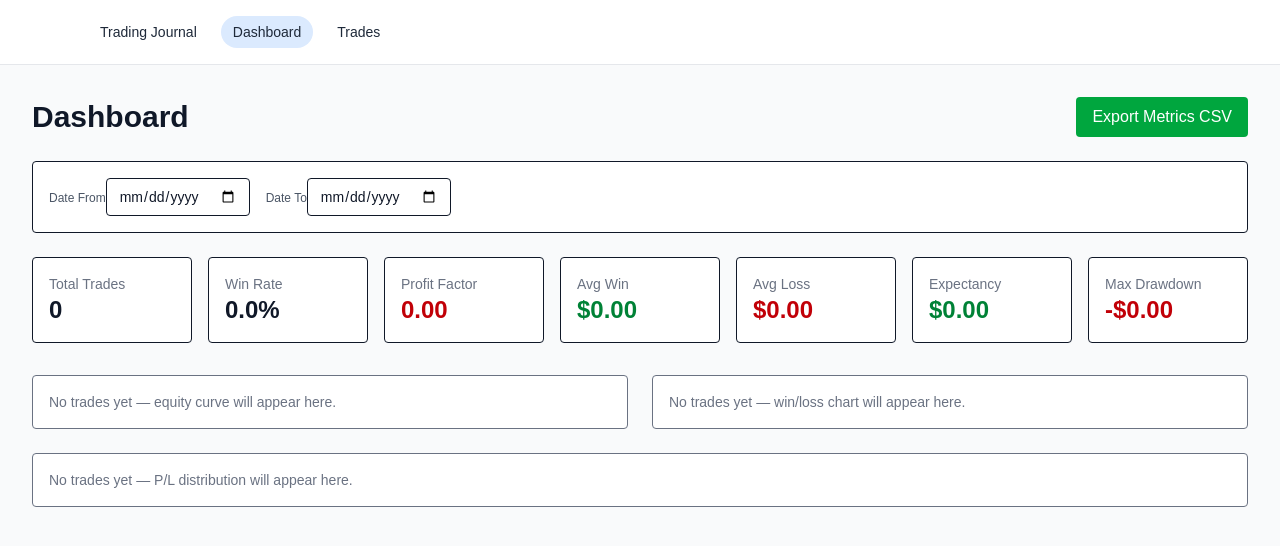
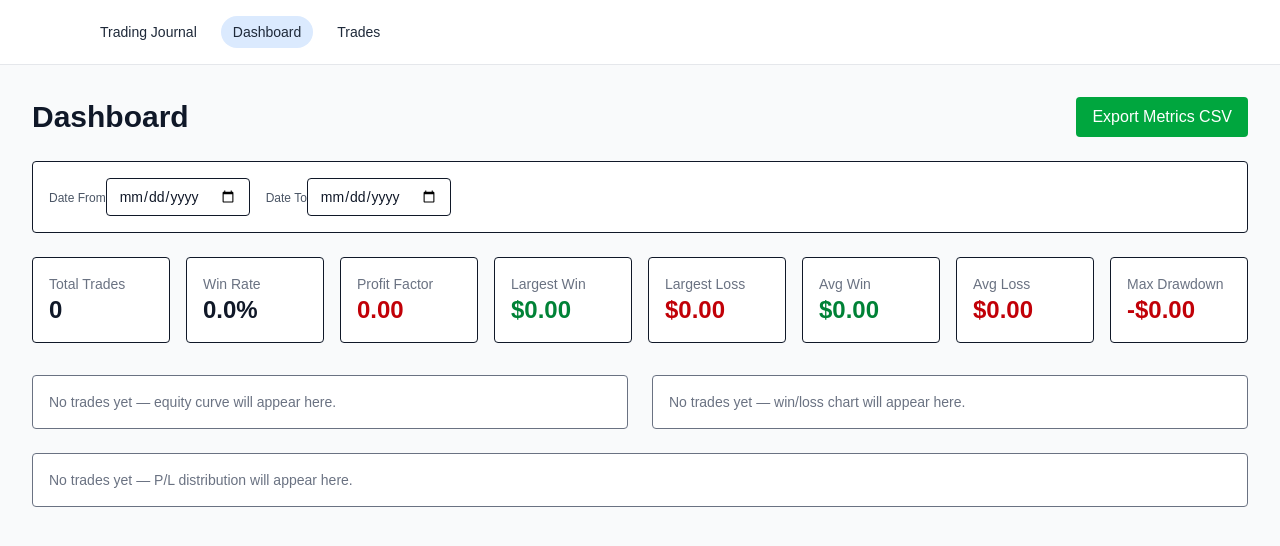
Before and after one commit to jorgemancipe/trading-journal, a Next.js app: page /dashboard in a window 1280 px wide. Shown: the top 546 px of the page. Built offline with nearby package versions, Linux system fonts and the light colour scheme.

Commit message:
Refactor metrics calculations and exports

```diff
--- a/app/dashboard/page.tsx
+++ b/app/dashboard/page.tsx
@@ -91,9 +91,7 @@ export default function DashboardPage() {
       totalTrades === 0 ? 0 : (wins.length / totalTrades) * 100;
 
     const avgWin =
-      wins.length === 0
-        ? 0
-        : grossProfit / wins.length;
+      wins.length === 0 ? 0 : grossProfit / wins.length;
 
     const avgLoss =
       losses.length === 0
@@ -105,6 +103,14 @@ export default function DashboardPage() {
         ? 0
         : (winRate / 100) * avgWin +
           ((100 - winRate) / 100) * avgLoss;
+
+    const largestWin =
+      wins.length === 0 ? 0 : Math.max(...wins.map((t) => t.profit));
+
+    const largestLoss =
+      losses.length === 0
+        ? 0
+        : Math.min(...losses.map((t) => t.profit));
 
     const maxDrawdown = calculateMaxDrawdown(filteredTrades);
     const filteredPL = filteredTrades.reduce(
@@ -118,13 +124,15 @@ export default function DashboardPage() {
       avgWin,
       avgLoss,
       expectancy,
+      profitFactor,
+      largestWin,
+      largestLoss,
       maxDrawdown,
-      profitFactor,
       filteredPL,
     };
   }, [filteredTrades]);
 
-  /* ================= EXPORTS ================= */
+  /* ================= EXPORT ================= */
 
   function exportMetricsCSV() {
     const rows: unknown[][] = [
@@ -139,7 +147,14 @@ export default function DashboardPage() {
       ["Metric", "Value"],
       ["Total Trades", metrics.totalTrades],
       ["Win Rate (%)", metrics.winRate.toFixed(2)],
-      ["Profit Factor", metrics.profitFactor === Infinity ? "∞" : metrics.profitFactor.toFixed(2)],
+      [
+        "Profit Factor",
+        metrics.profitFactor === Infinity
+          ? "∞"
+          : metrics.profitFactor.toFixed(2),
+      ],
+      ["Largest Win", metrics.largestWin.toFixed(2)],
+      ["Largest Loss", metrics.largestLoss.toFixed(2)],
       ["Average Win", metrics.avgWin.toFixed(2)],
       ["Average Loss", metrics.avgLoss.toFixed(2)],
       ["Expectancy", metrics.expectancy.toFixed(2)],
@@ -191,23 +206,31 @@ export default function DashboardPage() {
       </div>
 
       {/* Metrics */}
-      <div className="grid grid-cols-1 sm:grid-cols-2 lg:grid-cols-7 gap-4">
+      <div className="grid grid-cols-1 sm:grid-cols-2 lg:grid-cols-8 gap-4">
         <Metric label="Total Trades" value={metrics.totalTrades} />
         <Metric label="Win Rate" value={`${metrics.winRate.toFixed(1)}%`} />
         <Metric
           label="Profit Factor"
-          value={metrics.profitFactor === Infinity ? "∞" : metrics.profitFactor.toFixed(2)}
+          value={
+            metrics.profitFactor === Infinity
+              ? "∞"
+              : metrics.profitFactor.toFixed(2)
+          }
           positive={metrics.profitFactor >= 1}
           negative={metrics.profitFactor < 1}
         />
+        <Metric
+          label="Largest Win"
+          value={`$${metrics.largestWin.toFixed(2)}`}
+          positive
+        />
+        <Metric
+          label="Largest Loss"
+          value={`$${metrics.largestLoss.toFixed(2)}`}
+          negative
+        />
         <Metric label="Avg Win" value={`$${metrics.avgWin.toFixed(2)}`} positive />
         <Metric label="Avg Loss" value={`$${metrics.avgLoss.toFixed(2)}`} negative />
-        <Metric
-          label="Expectancy"
-          value={`$${metrics.expectancy.toFixed(2)}`}
-          positive={metrics.expectancy >= 0}
-          negative={metrics.expectancy < 0}
-        />
         <Metric
           label="Max Drawdown"
           value={`-$${metrics.maxDrawdown.toFixed(2)}`}
```
